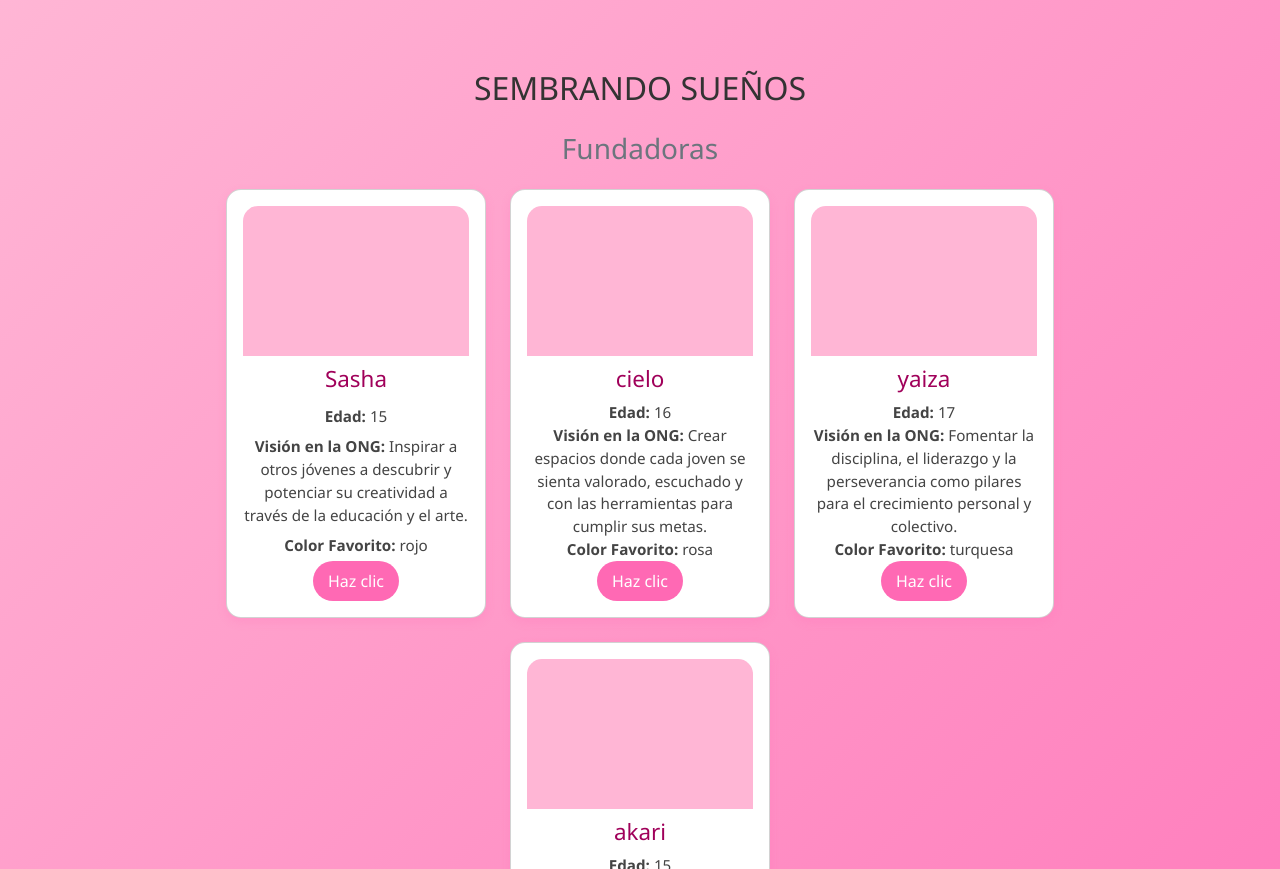
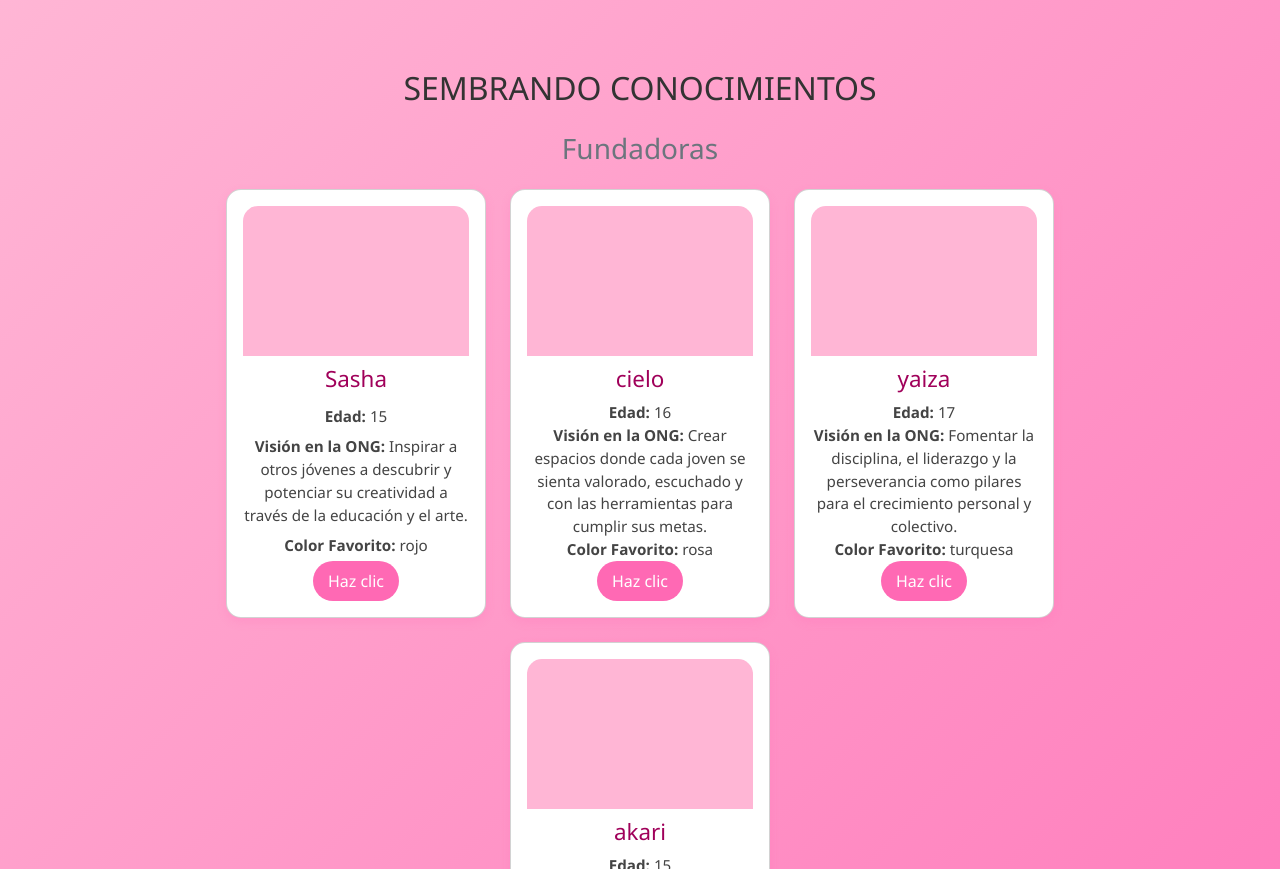
Before and after one commit to ari-ava/Sembrando-Conocimientos, a plain HTML site: page ProyectoU2/index.html in a window 1280 px wide. Shown: the part 1107-1976 px from the top of the page. Drawn offline with nearby package versions, Linux system fonts and the light colour scheme.

Commit message:
Update index.html

```diff
--- a/ProyectoU2/index.html
+++ b/ProyectoU2/index.html
@@ -77,7 +77,7 @@
 
 
     <main class="container my-5">
-        <h2 class="text-center mb-4">SEMBRANDO SUEÑOS</h2>
+        <h2 class="text-center mb-4">SEMBRANDO CONOCIMIENTOS</h2>
          <h3 class="text-center text-secondary mb-4">Fundadoras</h3>
         <div class="contenedor d-flex flex-wrap justify-content-center gap-4">
 
@@ -169,4 +169,5 @@
 
     <script src="https://cdn.jsdelivr.net/npm/bootstrap@5.3.7/dist/js/bootstrap.bundle.min.js" integrity="sha384-ndDqU0Gzau9qJ1lfW4pNLlhNTkCfHzAVBReH9diLvGRem5+R9g2FzA8ZGN954O5Q" crossorigin="anonymous"></script>
 </body>
+
 </html>
```
